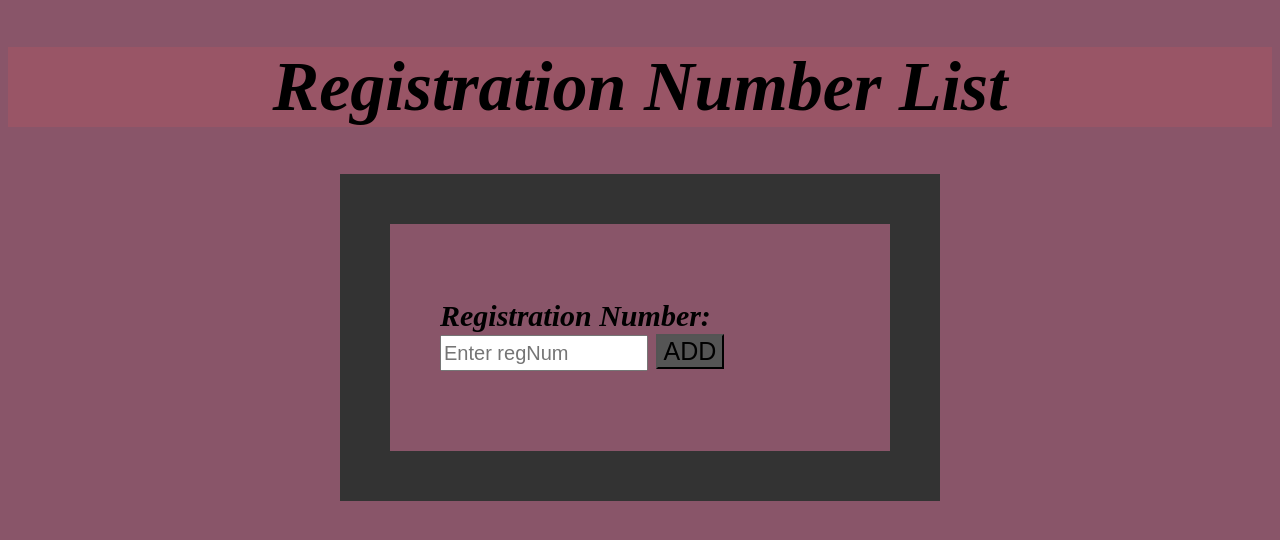
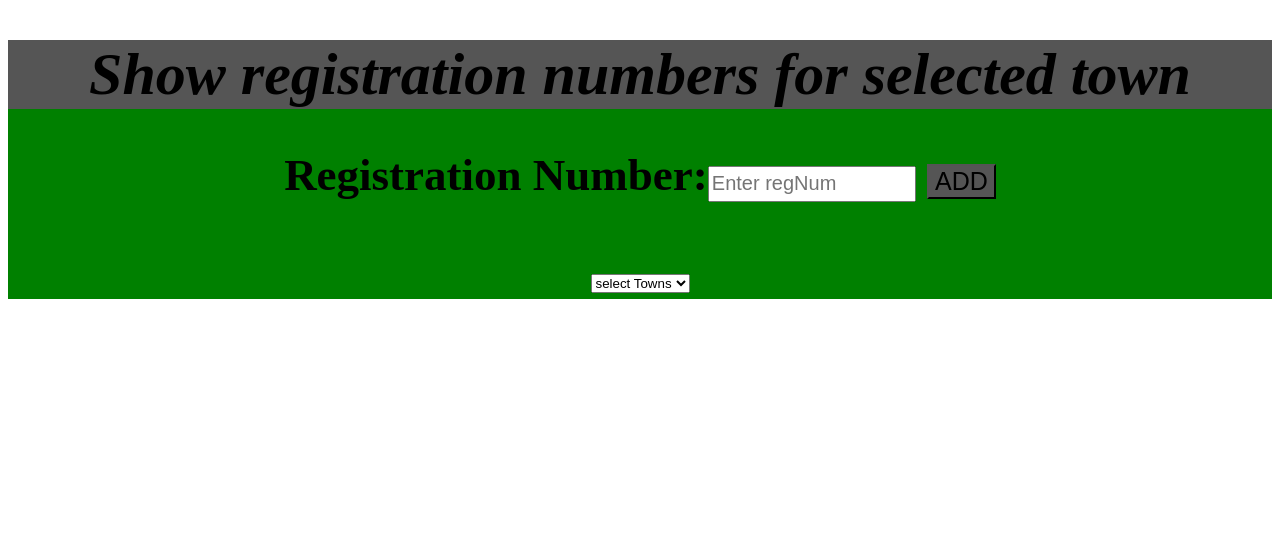
Before and after one commit to lihlepaie/registration_number-plate, a plain HTML site: page index.html in a window 1280 px wide. Drawn offline with Linux system fonts and the light colour scheme.

Commit message:
new file

```diff
--- a/index.html
+++ b/index.html
@@ -9,18 +9,22 @@
 </head>
 
 <body>
+    <div id="container">
+        <h1>Show registration numbers for selected town</h1>
+        <div id="Box">
+            <h2>Registration Number:<input id="regNum" placeholder="Enter regNum"></input>
+  <button type="button" id='add' name="button">ADD</button>
 
-    <h1>Registration Number List</h1>
-    <div id="Box">
-        <h2>Registration Number:<input id="regNum" placeholder="Enter regNum"></input>
-  <button type="button" id='add' name="button">ADD</button>
-  <div>
     <ul class="regNumbers"></ul>
-
+    <select id="province">
+      <option value="Town">select Towns</option>
+        <option value="ALL">All Towns</option>
+        <option value="CA">Cape Town</option>
+        <option value="GA">Gauteng</option>
+        <option value="Jh">Jorburg</option>
+        <option value="CK">Bellville</option>
 </select>
+  <script src="registration_number.js" charset="utf-8"></script>
   </div>
-  </div>
-  <script src="registration_number.js" charset="utf-8"></script>
-
   </body>
 </html>
--- a/registration_number.css
+++ b/registration_number.css
@@ -1,48 +1,39 @@
-body {
-    background-color: #895569;
-}
-
 h1 {
     text-align: center;
-    font-size: 70px;
-    background-color: #956;
+    font-size: 60px;
+    background-color: #555;
     font-style: italic;
 }
 
-h2 {
-    text-align: left;
-  font-style: italic;
+#container {
+    text-align: center;
     font-size: 30px;
+    margin-right: auto;
+    background-color: green;
 }
-input{
-  font-size:20px;
-  height:30px;
+
+input {
+    font-size: 20px;
+    height: 30px;
     width: 200px;
 }
 
-button{
+button {
     float: righ;
     font-size: 25px;
     background-color: #555;
 }
 
-#Box{
-    width: 400px;
-    border: 50px solid #333333;
-    padding: 50px;
-    margin: auto;
-}
-
-ul{
+ul {
     list-style: none;
 }
 
-li{
+li {
     text-align: center;
     font-size: 30px;
-  margin:2 auto;
+    margin: 2 auto;
     background-color: Yellow;
-  width:300px;
+    width: 300px;
     height: 50px;
     border: solid black 4px;
     border-radius: 1000px;
--- a/registration_number.js
+++ b/registration_number.js
@@ -1,6 +1,7 @@
 var button = document.getElementById('add');
 var input = document.querySelector('#regNum');
 var regNumbers = document.querySelector('.regNumbers');
+var province = document.querySelector('#province');
 
 button.onclick = function() {
 
@@ -10,3 +11,16 @@ button.onclick = function() {
 
     regNumbers.appendChild(li)
 }
+province.addEventListener('change', function(e) {
+    var allRegnum = document.querySelectorAll('li');
+
+    for (var i = 0; i < allRegnum.length; i++) {
+        if (e.target.value === 'ALL') {
+            allRegnum[i].style.display = 'block'
+        } else if (allRegnum[i].innerHTML.startsWith(e.target.value)) {
+            allRegnum[i].style.display = 'block';
+        } else {
+            allRegnum[i].style.display = 'none';
+        }
+    }
+})
```
Lines whose indentation alone changed are shown as unchanged.
